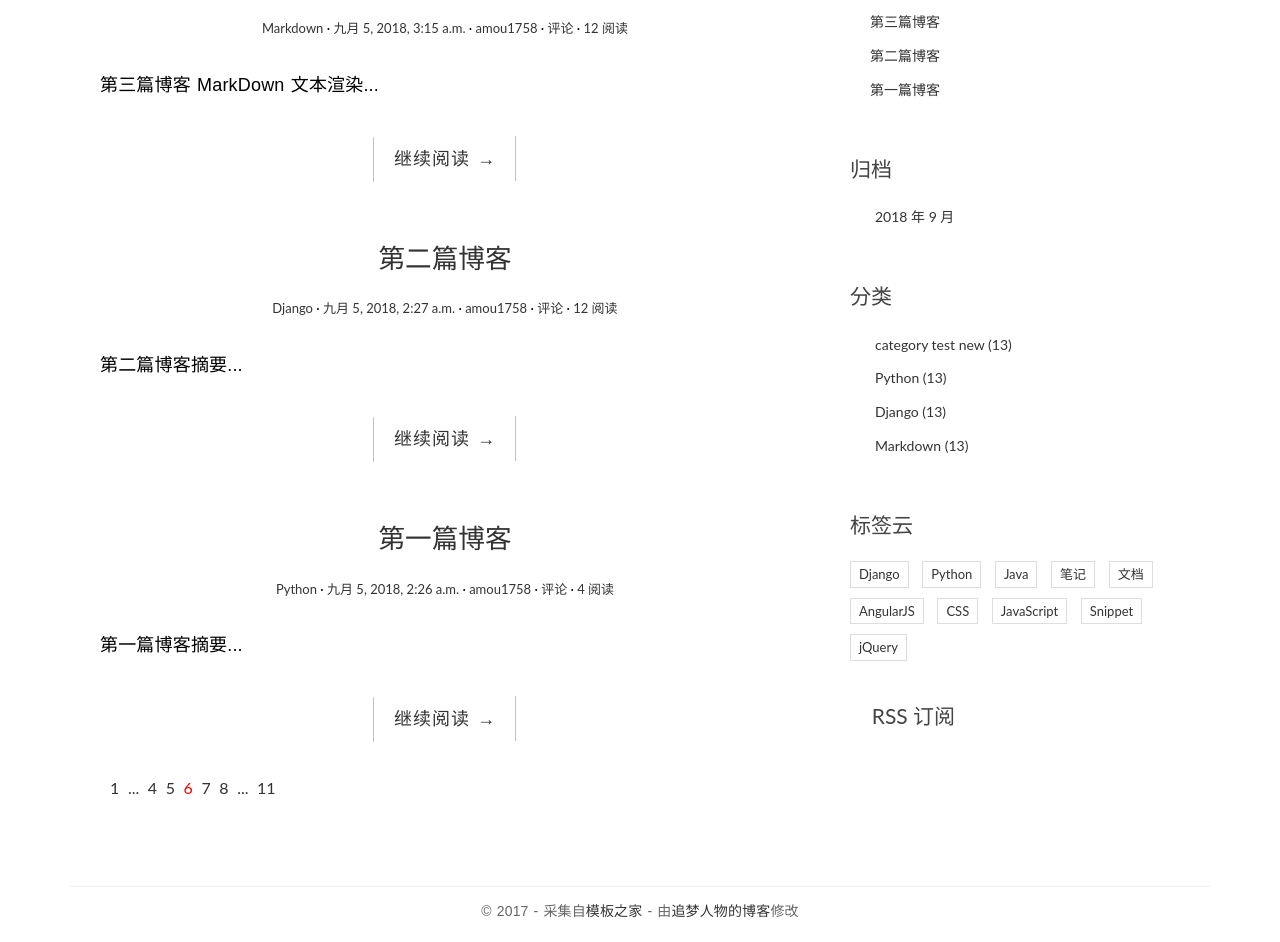
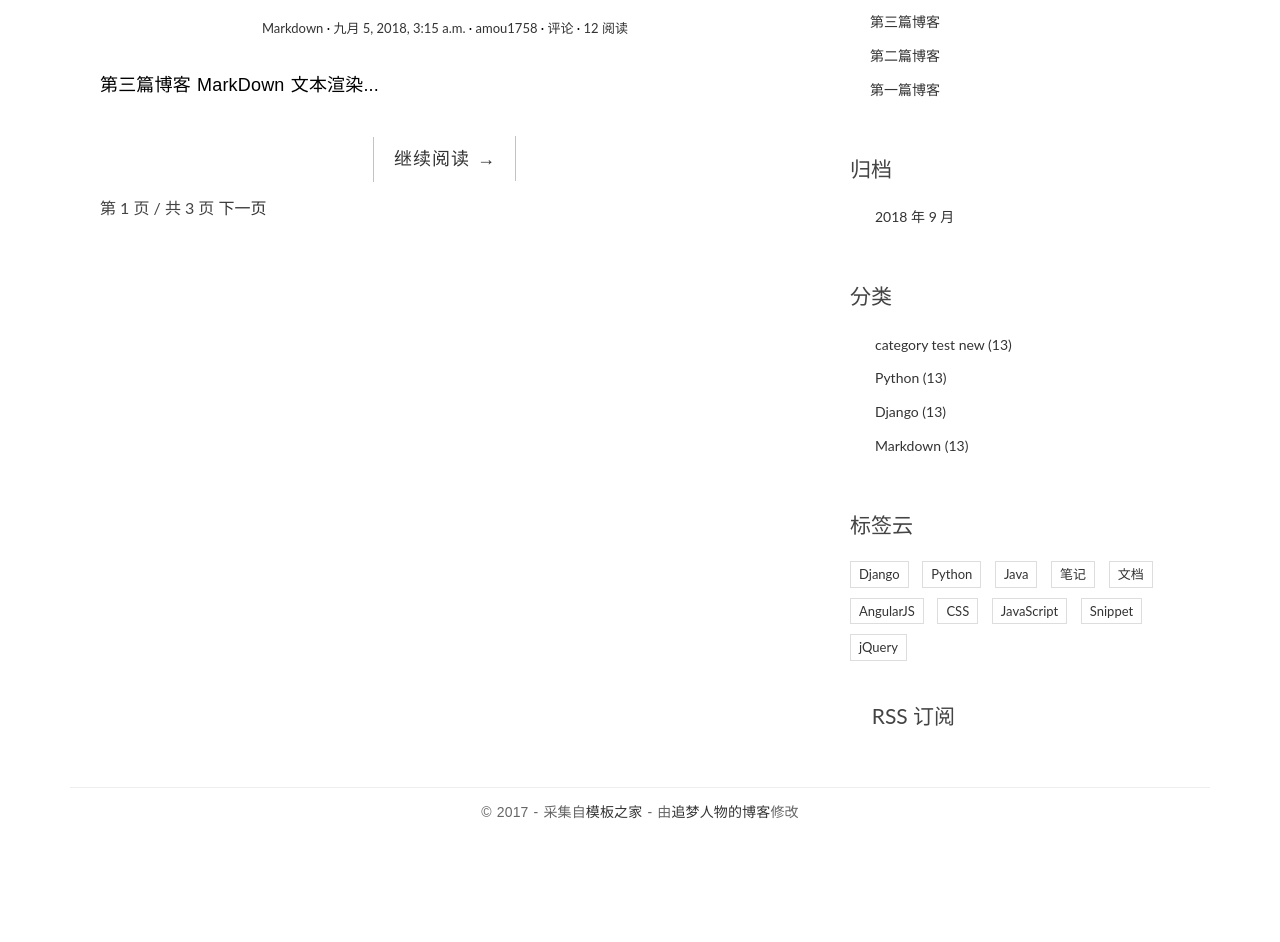
Before and after one commit to amou1758/ZHM, a Django app: page / in a window 1280 px wide. Shown: the part 214-1156 px from the top of the page. After the commit the page ends 1033 px from the top, so only its background shows below. Run offline with Django 3.2, Linux system fonts and the light colour scheme; data comes from the database, SQL or seed files in the repository; both versions use the stored data as it was after the commit; some libraries are stand-ins or nearby versions; some web fonts are replaced.

Commit message:
18. Pagination 简单分页!

```diff
--- a/blog/views.py
+++ b/blog/views.py
@@ -3,7 +3,7 @@ from django.shortcuts import render, get_object_or_404
 from .models import *
 from comments.forms import CommentForm
 from django.views.generic import ListView, DetailView
-
+from django.core.paginator import Paginator
 
 # # 该函数已被 IndexView 类视图取代
 # def index(request):
@@ -65,6 +65,8 @@ class IndexView(ListView):
     model = Post
     template_name = 'blog/index.html'
     context_object_name = 'post_list'
+    # 每页显示的文章数量
+    paginate_by = 1
 
 
 # 分类文章列表  ListView 类视图
@@ -84,11 +86,11 @@ class ArchivesView(ListView):
     template_name = 'blog/index.html'
     context_object_name = 'post_list'
 
+
     def get_queryset(self):
         year = self.kwargs.get('year')
         month = self.kwargs.get('month')
         return super(ArchivesView, self).get_queryset().filter(created_time__year=year, created_time__month=month)
-
 
 
 class PostDetailView(DetailView):
--- a/templates/blog/index.html
+++ b/templates/blog/index.html
@@ -27,24 +27,17 @@
         <div class="no-post">暂时还没有发布的文章！</div>
     {% endfor %}
 
-    <!-- 简单分页效果
-    <div class="pagination-simple">
-        <a href="#">上一页</a>
-        <span class="current">第 6 页 / 共 11 页</span>
-        <a href="#">下一页</a>
-    </div>
-    -->
-    <div class="pagination">
-        <ul>
-            <li><a href="">1</a></li>
-            <li><a href="">...</a></li>
-            <li><a href="">4</a></li>
-            <li><a href="">5</a></li>
-            <li class="current"><a href="">6</a></li>
-            <li><a href="">7</a></li>
-            <li><a href="">8</a></li>
-            <li><a href="">...</a></li>
-            <li><a href="">11</a></li>
-        </ul>
-    </div>
+    <!-- 简单分页效果    -->
+    {% if is_paginated %}
+        <div class="pagination-simple">
+            {% if page_obj.has_previous %}
+                <a href="?page={{ page_obj.previous_page_number }}">上一页</a>
+            {% endif %}
+            <span class="current">第 {{ page_obj.number }} 页 / 共 {{ paginator.num_pages }} 页</span>
+            {% if page_obj.has_next %}
+                <a href="?page={{ page_obj.next_page_number }}">下一页</a>
+            {% endif %}
+        </div>
+    {% endif %}
+
 {% endblock main %}
```
Also changed, not shown: db.sqlite3.
